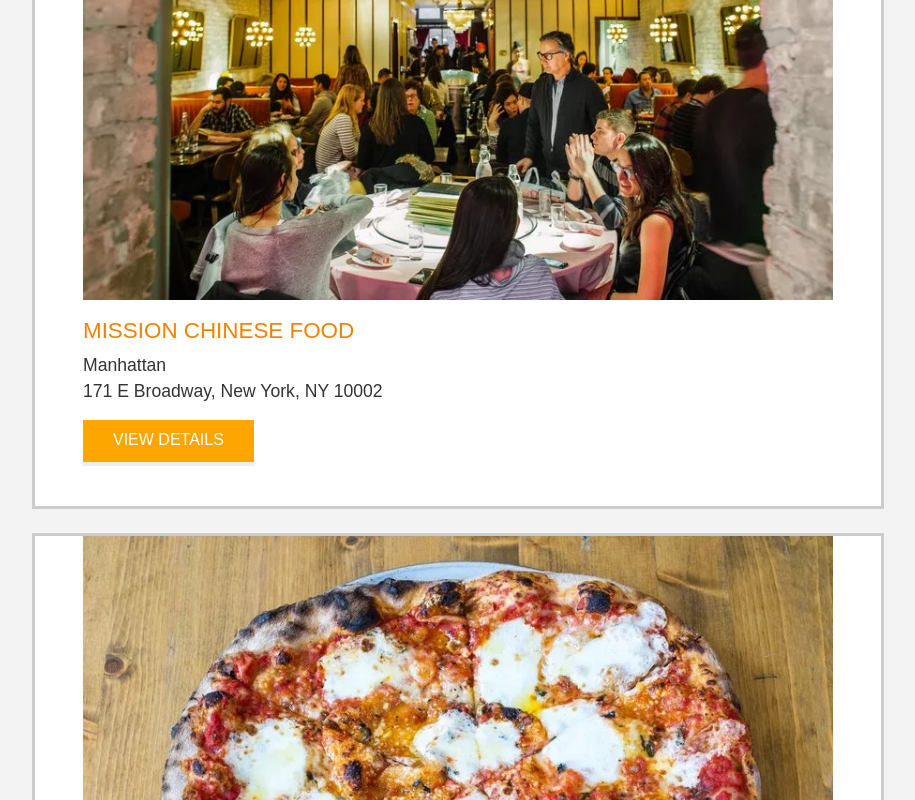
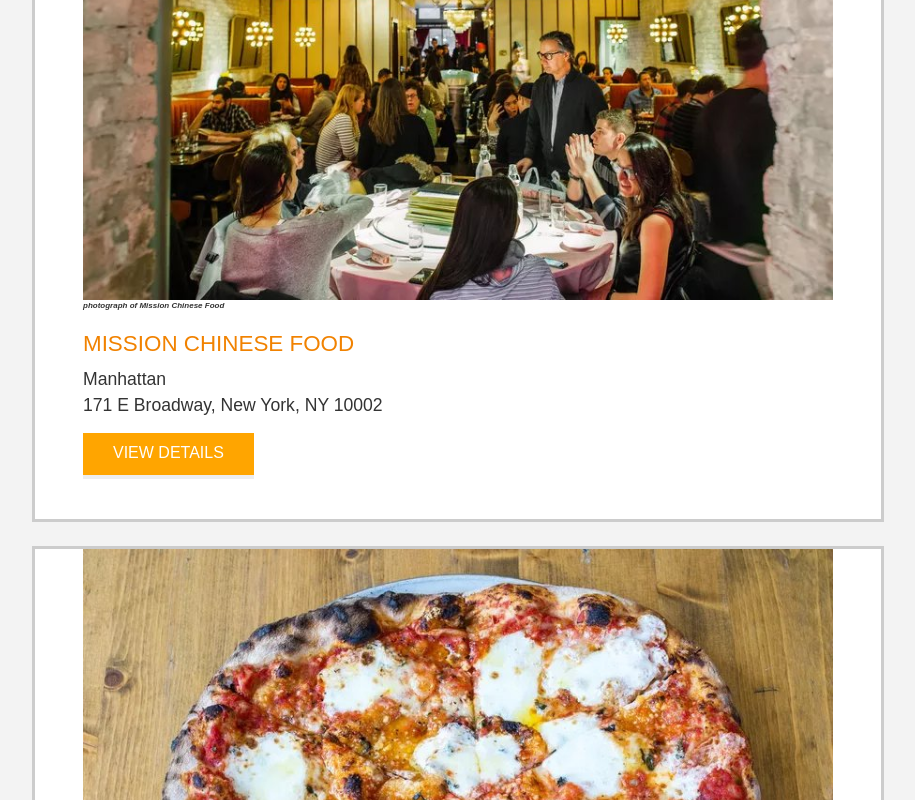
Before and after one commit to morwick8/Restaurant-App, a plain HTML site: page index.html in a window 1280 px wide. Shown: the part 831-1631 px from the top of the page, without its empty margins (16-931 px from the left). Drawn offline with nearby package versions, Linux system fonts and the light colour scheme.

Commit message:
Add image text

```diff
--- a/css/styles.css
+++ b/css/styles.css
@@ -28,7 +28,7 @@ a:hover, a:focus {
 a img{
   border: none 0px #fff;
 }
-h1, h2, h3, h4, h5, h6 {
+h1, h2, h3, h5, h6 {
   font-family: Arial, Helvetica, sans-serif;
   margin: 0 0 0.2em;
 }
@@ -36,6 +36,12 @@ article, aside, canvas, details, figcaption, figure, footer, header, hgroup, men
   display: block;
 }
 
+h4 {
+    font-family: Arial, Helvetica, sans-serif;
+    margin: 0 0 0.2em;
+    font-size: 0.5em;
+    font-style: italic;
+}
 
 #maincontent {
   background-color: #f3f3f3;
--- a/js/dbhelper.js
+++ b/js/dbhelper.js
@@ -8,7 +8,7 @@ class DBHelper {
    * Change this to restaurants.json file location on your server.
    */
   static get DATABASE_URL() {
-    const port = 8100 // Change this to your server port
+    const port = 8200 // Change this to your server port
     return `http://localhost:${port}/data/restaurants.json`;
   }
 
--- a/js/main.js
+++ b/js/main.js
@@ -168,6 +168,10 @@ createRestaurantHTML = (restaurant) => {
   image.setAttribute('tabindex', '0');
   li.append(image);
 
+  const imageLabel = document.createElement('h4');
+  imageLabel.innerHTML = 'photograph of ' + restaurant.name;
+  li.append(imageLabel);
+
   const name = document.createElement('h1');
   name.setAttribute('attr.aria-label', restaurant.name);
   name.setAttribute('tabindex', '0');
--- a/js/restaurant_info.js
+++ b/js/restaurant_info.js
@@ -100,7 +100,7 @@ fillRestaurantHTML = (restaurant = self.restaurant) => {
   const cuisine = document.getElementById('restaurant-cuisine');
   cuisine.setAttribute('tabindex', '0');
   cuisine.setAttribute('attr.aria-label', restaurant.cuisine_type);
-  cuisine.innerHTML = restaurant.cuisine_type;
+  cuisine.innerHTML = restaurant.cuisine_type + ' CUISINE';
 
   // fill operating hours
   if (restaurant.operating_hours) {
```
